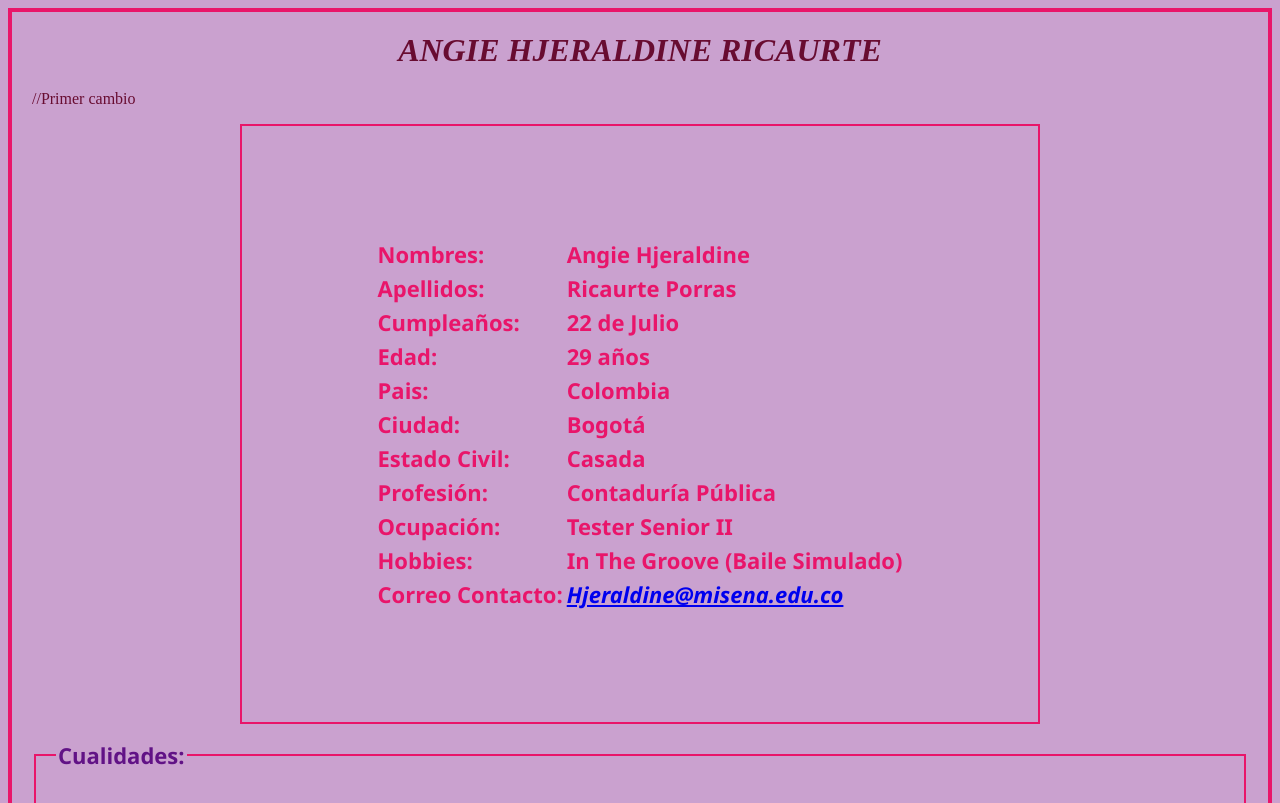
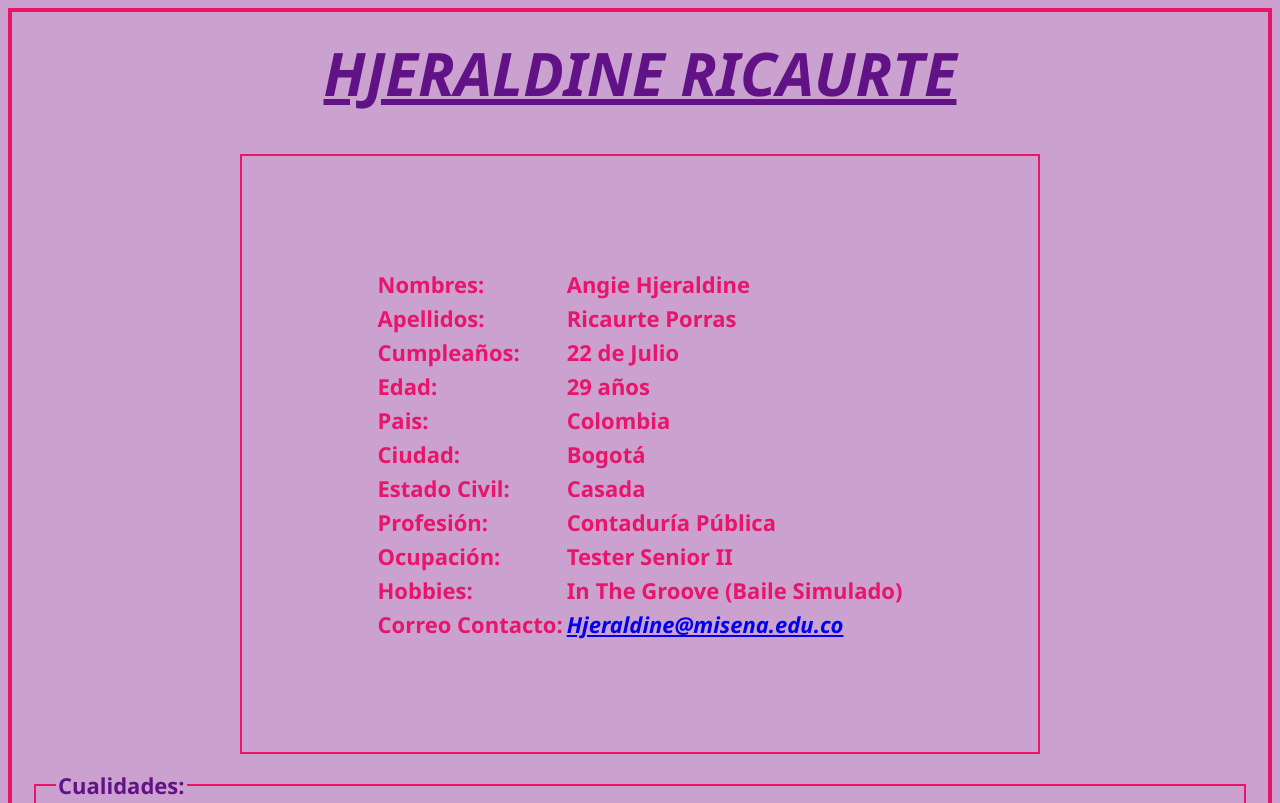
Before and after one commit to HJERALDINE/HJERALDINE_ADSI, a plain HTML site: page Hjeraldine1/Blog Hjeraldine.html in a window 1280 px wide. Shown: the top 803 px of the page. Drawn offline with Linux system fonts and the light colour scheme.

Commit message:
Se modifica linea 18 (segundo)

```diff
--- a/Hjeraldine1/Blog Hjeraldine.html
+++ b/Hjeraldine1/Blog Hjeraldine.html
@@ -3,7 +3,7 @@
         <meta charset="UTF-8">
         <title>Blog Hjeraldine</title>
         <style type="text/css">
-        body {background-color: #9949a383;color:#680C31; border: 4px solid #E9156A;padding: 20px;} // segundo cambio
+        body {background-color: #9949a383;color:#680C31; border: 4px solid #E9156A;padding: 20px;}
         h1 {font-family: 'Segoe UI', Tahoma, Geneva, Verdana, sans-serif; color: #611286; text-decoration: underline; font-size: 60;}
         figcaption {font-size: 13;}
         div {font-weight: bold;}
@@ -15,7 +15,7 @@
     </head>
 
     <body>
-        <center><h1> <i>ANGIE HJERALDINE RICAURTE </i> </h1></center> //Primer cambio
+        <center><h1> <i>HJERALDINE RICAURTE </i> </h1></center>
 
         <center>
         <div style="width: 800;">
```
